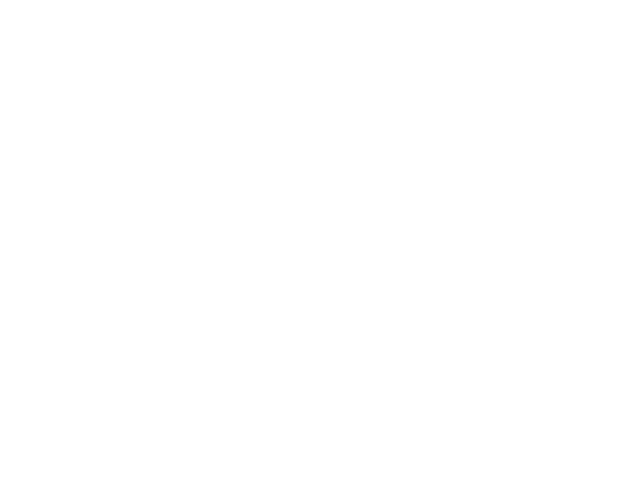
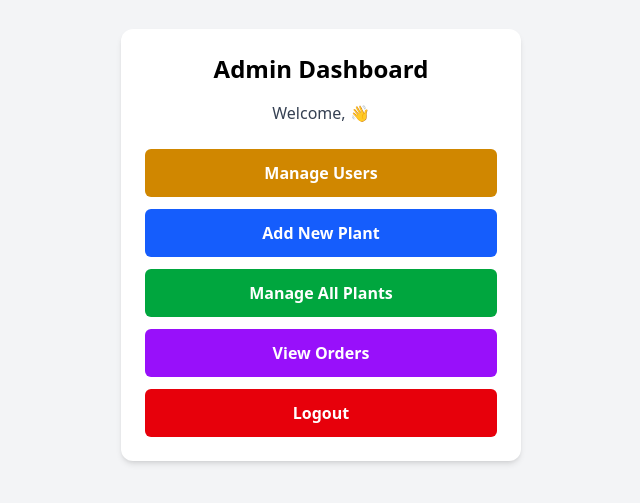
Before and after one commit to Shravanikuldharan/Plantify, a React (Vite) app in the folder client/: page /admin/dashboard in a window 1280 px wide. Before the commit this address had no page. Shown: the part 155-658 px from the top of the page, without its empty margins (319-959 px from the left). Built offline with nearby package versions, Linux system fonts and the light colour scheme.

Commit message:
Add admin dashboard page with role-based routing support

```diff
--- /dev/null
+++ b/client/src/Views/Admin/AdminDashnoard.jsx
@@ -0,0 +1,46 @@
+import React from "react";
+
+function AdminDashboard() {
+    // Get logged in admin info from localStorage
+    const admin = JSON.parse(localStorage.getItem("loggedInUser"));
+
+    return (
+        <div className="min-h-screen w-full bg-gray-100 flex justify-center items-center">
+            <div className="w-[400px] bg-white p-6 rounded-xl shadow-md">
+                <h1 className="text-2xl font-bold text-center mb-4">
+                    Admin Dashboard
+                </h1>
+
+                <p className="text-gray-700 text-center mb-6">
+                    Welcome, <span className="font-semibold">{admin?.name}</span> 👋
+                </p>
+
+                <div className="space-y-3">
+                    <button
+                        onClick={() => (window.location.href = "/admin/users")}
+                        className="w-full bg-yellow-600 text-white py-3 rounded-md font-semibold hover:bg-yellow-700 transition"
+                    >
+                        Manage Users
+                    </button>
+                    <button className="w-full bg-blue-600 text-white py-3 rounded-md font-semibold hover:bg-blue-700 transition">
+                        Add New Plant
+                    </button>
+
+                    <button className="w-full bg-green-600 text-white py-3 rounded-md font-semibold hover:bg-green-700 transition">
+                        Manage All Plants
+                    </button>
+
+                    <button className="w-full bg-purple-600 text-white py-3 rounded-md font-semibold hover:bg-purple-700 transition">
+                        View Orders
+                    </button>
+
+                    <button className="w-full bg-red-600 text-white py-3 rounded-md font-semibold hover:bg-red-700 transition">
+                        Logout
+                    </button>
+                </div>
+            </div>
+        </div>
+    );
+}
+
+export default AdminDashboard;
--- /dev/null
+++ b/client/src/Views/Admin/Users.jsx
@@ -0,0 +1,57 @@
+import { useEffect, useState } from "react";
+import axios from "axios";
+
+function Users() {
+  const [users, setUsers] = useState([]);
+
+  const fetchUsers = async () => {
+    try {
+      const response = await axios.get(`${import.meta.env.VITE_API_URL}/users`);
+      if (response.data.success) {
+        setUsers(response.data.users);
+      }
+    } catch (error) {
+      console.log("Error fetching users", error);
+    }
+  };
+
+  useEffect(() => {
+    fetchUsers();
+  }, []);
+
+  return (
+    <div className="min-h-screen bg-gray-100 p-6">
+      <h2 className="text-3xl font-bold mb-6 text-center">Manage Users</h2>
+
+      <div className="overflow-x-auto">
+        <table className="w-full bg-white shadow-md rounded-lg">
+          <thead className="bg-blue-600 text-white">
+            <tr>
+              <th className="py-3 px-4 text-left">Name</th>
+              <th className="py-3 px-4 text-left">Email</th>
+              <th className="py-3 px-4 text-left">Phone</th>
+              <th className="py-3 px-4 text-left">Address</th>
+              <th className="py-3 px-4 text-left">Role</th>
+            </tr>
+          </thead>
+
+          <tbody>
+            {users.map((u) => (
+              <tr key={u._id} className="border-b">
+                <td className="py-3 px-4">{u.name}</td>
+                <td className="py-3 px-4">{u.email}</td>
+                <td className="py-3 px-4">{u.phone}</td>
+                <td className="py-3 px-4">{u.address}</td>
+                <td className="py-3 px-4 font-semibold">
+                  {u.role === "admin" ? "🛡️ Admin" : "👤 User"}
+                </td>
+              </tr>
+            ))}
+          </tbody>
+        </table>
+      </div>
+    </div>
+  );
+}
+
+export default Users;
--- a/client/src/Views/Login.jsx
+++ b/client/src/Views/Login.jsx
@@ -20,11 +20,15 @@ function Login() {
       );
 
       if (response?.data?.success) {
-        alert("Login successful!");
+        const loggedUser = response.data.user;
 
-        localStorage.setItem("loggedInUser", JSON.stringify(response.data.user));
+        localStorage.setItem("loggedInUser", JSON.stringify(loggedUser));
 
-        window.location.href = "/";
+        if (loggedUser.role === "admin") {
+          window.location.href = "/admin/dashboard";
+        } else {
+          window.location.href = "/";
+        }
       }
     } catch (err) {
       console.error("Login failed:", err);
@@ -61,6 +65,7 @@ function Login() {
         >
           Login
         </button>
+
         <p className="text-center text-sm text-gray-600 mt-4">
           Don't have an account?{" "}
           <Link
--- a/client/src/main.jsx
+++ b/client/src/main.jsx
@@ -6,6 +6,8 @@ import Signup from './Views/Signup';
 import Home from './Views/Home';
 import About from './Views/About';
 import Cart from './Views/Cart';
+import AdminDashboard from './Views/Admin/AdminDashnoard';
+import Users from './Views/Admin/Users';
 
 createRoot(document.getElementById('root')).render(
     <BrowserRouter>
@@ -15,6 +17,10 @@ createRoot(document.getElementById('root')).render(
             <Route path="/signup" element={<Signup />} />
             <Route path="/about" element={<About />} />
             <Route path="/cart" element={<Cart />} />
+
+            {/* Admin Routes */}
+            <Route path="/admin/dashboard" element={<AdminDashboard />} />
+            <Route path="/admin/users" element={<Users />} />
         </Routes>
     </BrowserRouter>
 )
```
Also changed, not shown: 2 other files (tests, documents, lock files or other folders).
